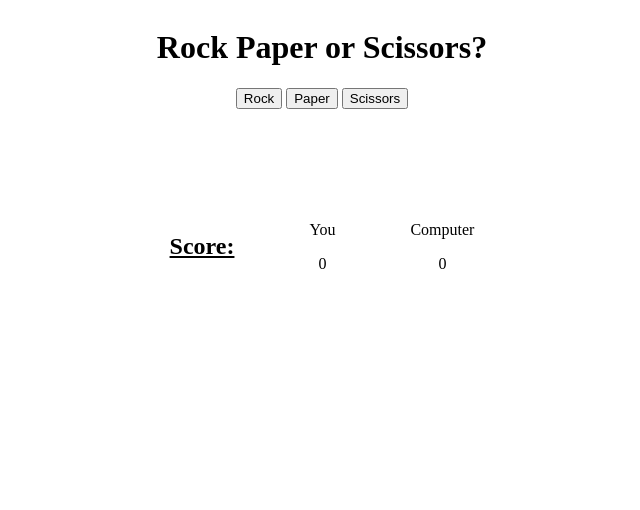
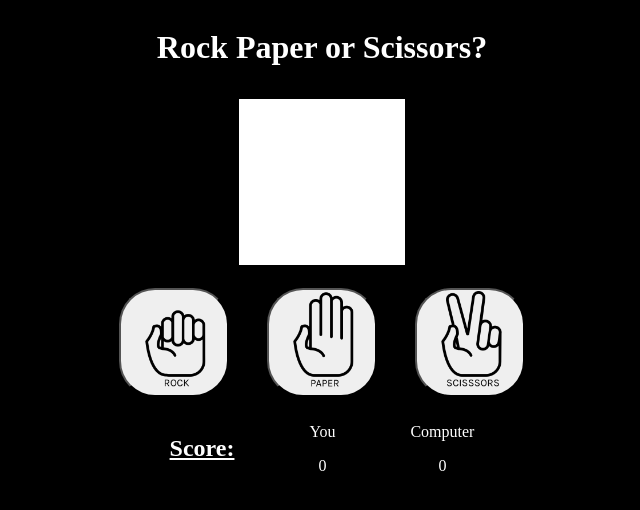
Before and after one commit to SplayCreature/rock_paper_sissors, a plain HTML site: page index.html in a window 1280 px wide. Shown: the whole page, without its empty margins (318-958 px from the left). Drawn offline with Linux system fonts and the light colour scheme.

Commit message:
index.html

```diff
--- a/css/style.css
+++ b/css/style.css
@@ -1,3 +1,8 @@
+body {
+    background-color: black;
+    color: white;
+}
+
 .container {
     display: flex;
     flex-direction: column;
@@ -8,6 +13,45 @@
     flex: auto;
     flex-direction: column;
     align-items: center;
+}
+
+.choices {
+    background-color: white;
+    color: black;
+    display: flex;
+    flex: auto;
+    flex-direction: column;
+    align-items: center;
+    margin-top: 8px;
+    padding: 8px;
+    min-width: 150px;
+    min-height: 150px;
+    border: solid;
+
+}
+
+button, img {
+    max-width: 110px;
+    height: auto;
+    border-radius: 36px;
+}
+
+img {
+    max-width: 100px;
+}
+
+.btns {
+    display: flex;
+    margin-top: 10px;
+    gap: 8px;
+}
+
+.btn {
+    min-width: 110px;
+    display: flex;
+    padding: 10px;
+    margin-left: 5px;
+    margin-right: 5px;
 }
 
 .score {
--- a/index.html
+++ b/index.html
@@ -13,14 +13,27 @@
         <div class="content">
             <h1>Rock Paper or Scissors?</h1>
 
-            <div class="btn">
-                <button id="rock">Rock</button>
-                <button id="paper">Paper</button>
-                <button id="scissors">Scissors</button>
-            </div>
+            <div class="choices">
             <p id="player"></p>
             <p id="computer"></p>
             <p id="outcome"></p>
+            </div>
+
+            <div class="btns">
+
+                <div class="btn">
+                    <button id="rock"><img src="img/rock.png" alt="Rock"></button>
+                </div>
+
+                <div class="btn">
+                    <button id="paper"><img src="img/paper.png" alt="Paper"></button>
+                </div>
+
+                <div class="btn">
+                    <button id="scissors"><img src="img/scissors.png" alt="Scissors"></button>
+                </div>
+            </div>
+
         </div>
 
         <div class="score">
```
Also changed, not shown: img/paper.png (added), img/rock.png (added), img/scissors.png (added).
